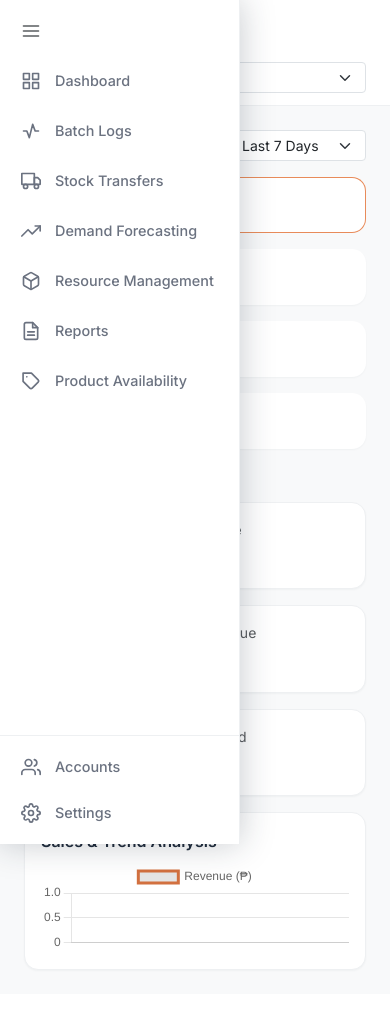
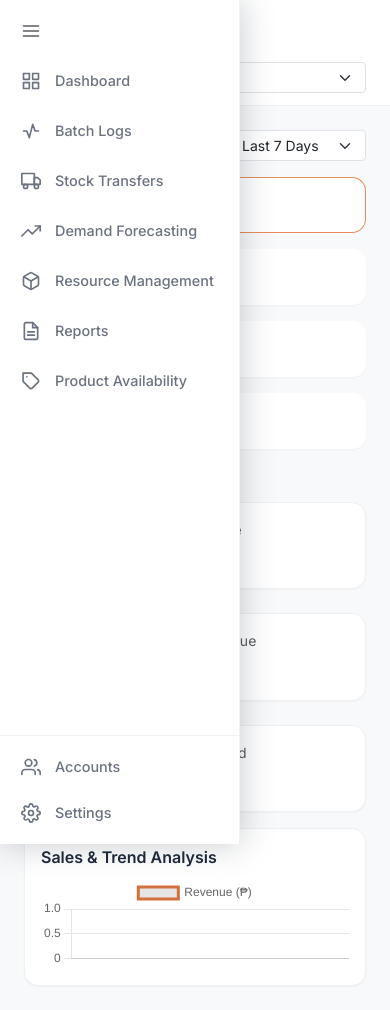
Before and after one commit to eniemennie/SanServeAll, a Django app: template backend/templates/analytics/reports_hub.html in a window 390 px wide. Before the commit the page ends 971 px from the top, so only its background shows below. Run offline with Django 5.2, Linux system fonts and the light colour scheme; the template is opened without the code that fills it: most values are stand-ins (such as "Sample title", 1, 10 or a date in 2020).

Commit message:
Extend Figma spacing alignment to Decision Support and Reports
Same pattern as the Dashboard Home/Resource Management/Product
Availability/Forecasting passes (PR #147, merged): g-3 -> g-4 grid
gutters and responsive p-3/p-md-4 card padding on the outer
content cards.

Reports Hub: deliberately left the 4 tab-selector buttons
(.report-tab-btn) at their original p-3 -- they're nav controls,
not content cards, so bumping their padding isn't part of this
pattern. Everything else (stat tiles, charts, tables across all 4
report panels) got the same treatment.

Decision Support: inner list items (per-insight accent cards,
anomaly cards) also kept their original tighter padding
deliberately, matching the "inner item vs outer card" distinction
used throughout this pass.

No backend/data/behavior changes. 61/61 relevant tests
(test_analytics_module + test_admin_shell) and 37/37
test_ai_dashboards pass; black/flake8 clean; template div tags
verified balanced.

Co-Authored-By: Claude Sonnet 5 <noreply@anthropic.com>
Claude-Session: https://claude.ai/code/session_015XWpaJNLYUGuNLPPiFrb3P

```diff
--- a/backend/templates/analytics/reports_hub.html
+++ b/backend/templates/analytics/reports_hub.html
@@ -43,37 +43,37 @@
 <p class="text-muted small mb-3">Showing data for: <strong>Last {{ days }} Days</strong></p>
 
 <div id="panel-sales" class="report-panel">
-    <div class="row g-3 mb-3">
+    <div class="row g-4 mb-3">
         <div class="col-md-4">
-            <div class="jc-card p-3 text-center">
+            <div class="jc-card p-3 p-md-4 text-center">
                 <div class="text-muted small">Total Revenue</div>
                 <div class="fs-4 fw-bold">&#8369;{{ sales_summary.total_revenue|floatformat:2 }}</div>
             </div>
         </div>
         <div class="col-md-4">
-            <div class="jc-card p-3 text-center">
+            <div class="jc-card p-3 p-md-4 text-center">
                 <div class="text-muted small">Avg Daily Revenue</div>
                 <div class="fs-4 fw-bold">&#8369;{{ sales_summary.average_daily_revenue|floatformat:2 }}</div>
             </div>
         </div>
         <div class="col-md-4">
-            <div class="jc-card p-3 text-center">
+            <div class="jc-card p-3 p-md-4 text-center">
                 <div class="text-muted small">Total Units Sold</div>
                 <div class="fs-4 fw-bold">{{ sales_summary.total_units_sold }}</div>
             </div>
         </div>
     </div>
-    <div class="jc-card p-3">
+    <div class="jc-card p-3 p-md-4">
         <div class="fw-semibold mb-2">Sales &amp; Trend Analysis</div>
         <canvas id="salesTrendChart" height="90"></canvas>
     </div>
 </div>
 
 <div id="panel-products" class="report-panel d-none">
-    <div class="jc-card p-3 mb-3">
+    <div class="jc-card p-3 p-md-4 mb-3">
         <canvas id="productPerformanceChart" height="90"></canvas>
     </div>
-    <div class="jc-card p-3">
+    <div class="jc-card p-3 p-md-4">
         <div class="table-responsive">
         <table class="table table-sm mb-0">
             <thead><tr><th>Product</th><th>This Period</th><th>Previous Period</th><th>Growth</th></tr></thead>
@@ -103,33 +103,33 @@
 </div>
 
 <div id="panel-resources" class="report-panel d-none">
-    <div class="row g-3 mb-3">
+    <div class="row g-4 mb-3">
         <div class="col-md-3">
-            <div class="jc-card p-3 text-center">
+            <div class="jc-card p-3 p-md-4 text-center">
                 <div class="text-muted small">Materials Used</div>
                 <div class="fs-4 fw-bold">{{ consumption.total_units_used }}</div>
             </div>
         </div>
         <div class="col-md-3">
-            <div class="jc-card p-3 text-center">
+            <div class="jc-card p-3 p-md-4 text-center">
                 <div class="text-muted small">Material Cost</div>
                 <div class="fs-4 fw-bold">&#8369;{{ consumption.total_cost|floatformat:2 }}</div>
             </div>
         </div>
         <div class="col-md-3">
-            <div class="jc-card p-3 text-center">
+            <div class="jc-card p-3 p-md-4 text-center">
                 <div class="text-muted small">Units Produced</div>
                 <div class="fs-4 fw-bold">{{ consumption.total_produced }}</div>
             </div>
         </div>
         <div class="col-md-3">
-            <div class="jc-card p-3 text-center">
+            <div class="jc-card p-3 p-md-4 text-center">
                 <div class="text-muted small">Cost per Unit</div>
                 <div class="fs-4 fw-bold">&#8369;{{ consumption.cost_per_unit_produced|floatformat:2 }}</div>
             </div>
         </div>
     </div>
-    <div class="jc-card p-3">
+    <div class="jc-card p-3 p-md-4">
         <div class="table-responsive">
         <table class="table table-sm mb-0">
             <thead><tr><th>Material</th><th>Total Used</th><th>Total Cost</th></tr></thead>
@@ -150,9 +150,9 @@
 </div>
 
 <div id="panel-operational" class="report-panel d-none">
-    <div class="row g-3">
+    <div class="row g-4">
         <div class="col-md-4">
-            <div class="jc-card p-3 text-center">
+            <div class="jc-card p-3 p-md-4 text-center">
                 <div class="text-muted small">Batch Completion Rate</div>
                 <div class="fs-4 fw-bold">
                     {% if operational.completion_rate is not None %}{{ operational.completion_rate|floatformat:1 }}%{% else %}&mdash;{% endif %}
@@ -161,7 +161,7 @@
             </div>
         </div>
         <div class="col-md-4">
-            <div class="jc-card p-3 text-center">
+            <div class="jc-card p-3 p-md-4 text-center">
                 <div class="text-muted small">Quality Pass Rate</div>
                 <div class="fs-4 fw-bold">
                     {% if operational.quality_pass_rate is not None %}{{ operational.quality_pass_rate|floatformat:1 }}%{% else %}&mdash;{% endif %}
@@ -170,7 +170,7 @@
             </div>
         </div>
         <div class="col-md-4">
-            <div class="jc-card p-3 text-center">
+            <div class="jc-card p-3 p-md-4 text-center">
                 <div class="text-muted small">Total Batches</div>
                 <div class="fs-4 fw-bold">{{ operational.total_batches }}</div>
             </div>
```
Also changed, not shown: backend/templates/forecasting/decision_support.html (+4 -4 lines).
